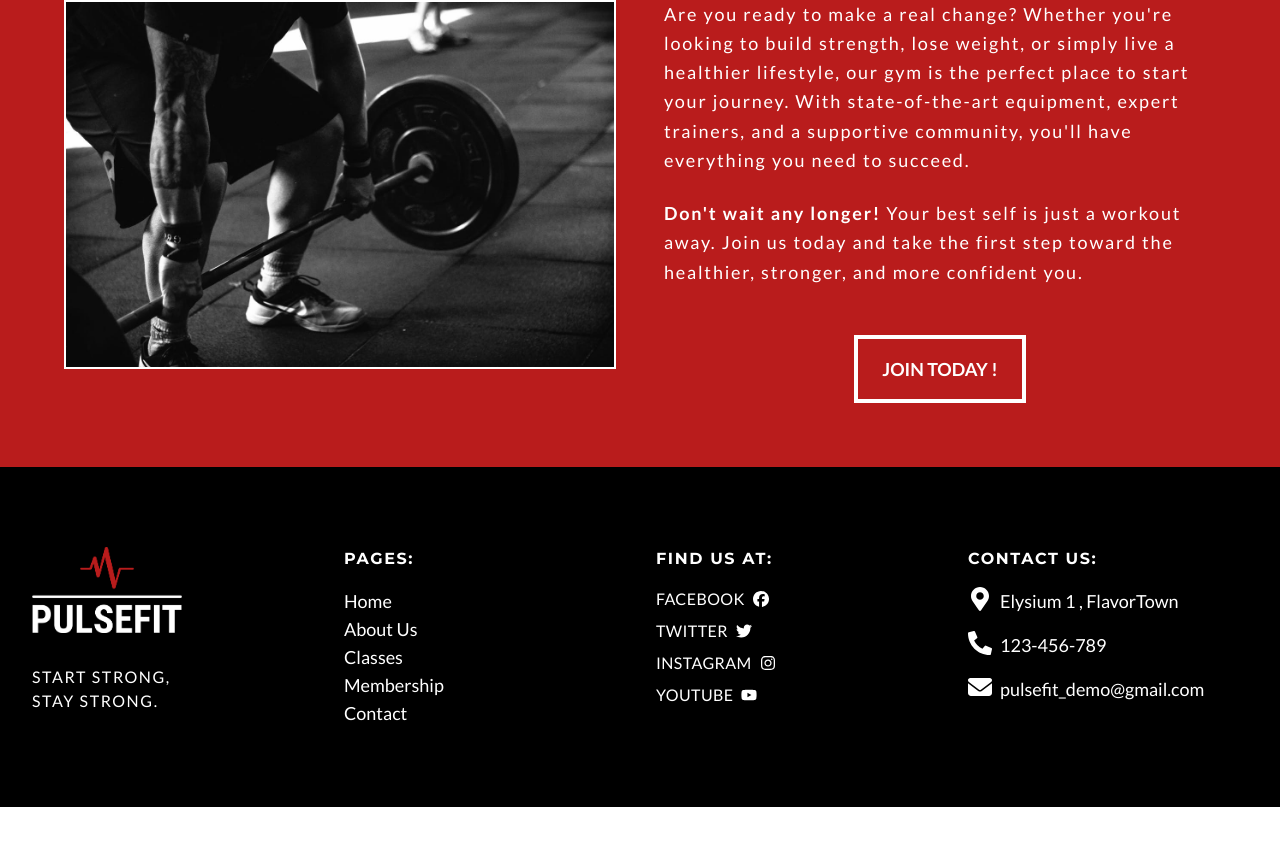
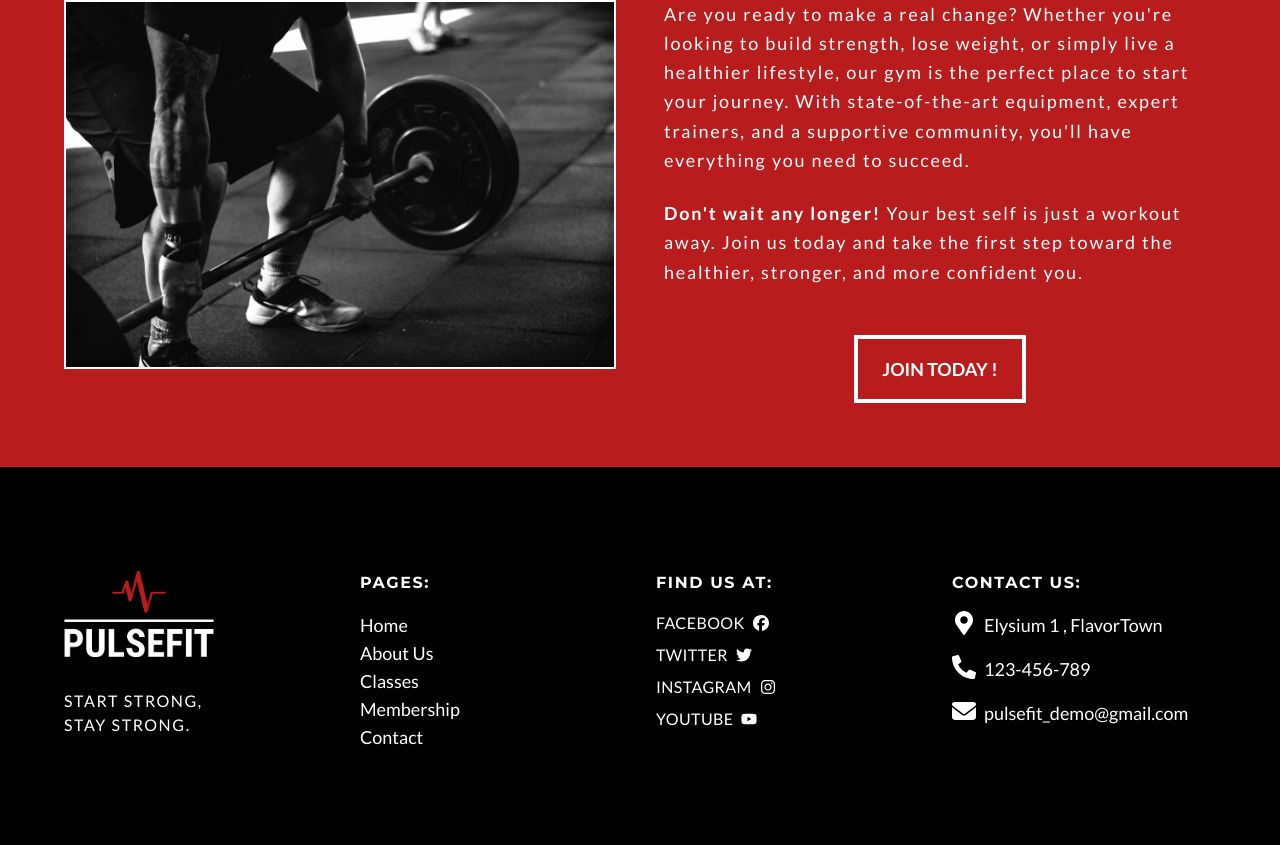
Before and after one commit to Quincy-Fer/pulse-fit, a Next.js app: page / in a window 1280 px wide. Shown: the part 5753-6598 px from the top of the page. Before the commit the page ends 6560 px from the top, so only its background shows below. Built offline with nearby package versions, Linux system fonts and the light colour scheme.

Commit message:
Add hover effect to mail link, fix padding

```diff
--- a/components/Footer.tsx
+++ b/components/Footer.tsx
@@ -1,12 +1,18 @@
 import Image from "next/image";
 import Link from "next/link";
 import { FaMapMarkerAlt, FaPhoneAlt } from "react-icons/fa";
-import { FaEnvelope, FaFacebook, FaInstagram, FaTwitter, FaYoutube } from "react-icons/fa6";
+import {
+  FaEnvelope,
+  FaFacebook,
+  FaInstagram,
+  FaTwitter,
+  FaYoutube,
+} from "react-icons/fa6";
 
 const Footer = () => {
   return (
-    <footer className="bg-black pt-12 pb-12 mx-auto">
-      <div className="p-8">
+    <footer className="bg-black pt-10 pb-16 mx-auto">
+      <div className="p-16">
         <div className="text-white grid grid-cols-1 lg:grid-cols-4 gap-8">
           {/* logo */}
           <div className="flex flex-col">
@@ -91,7 +97,7 @@ const Footer = () => {
           <div className="flex flex-col">
             <h4 className="tracking-widest mb-4">Contact Us:</h4>
             <div className="flex gap-2 mb-4 ">
-              <FaMapMarkerAlt className="text-2xl"/>
+              <FaMapMarkerAlt className="text-2xl" />
               <p className="text-lg">Elysium 1 , FlavorTown</p>
             </div>
             <div className="flex gap-2 mb-4 ">
@@ -100,7 +106,12 @@ const Footer = () => {
             </div>
             <div className="flex gap-2 ">
               <FaEnvelope className="text-2xl" />
-              <a href="mailto:pulsefit_demo@gmail.com" className="text-lg">pulsefit_demo@gmail.com</a>
+              <a
+                href="mailto:pulsefit_demo@gmail.com"
+                className="text-lg hover:text-accent transition-all"
+              >
+                pulsefit_demo@gmail.com
+              </a>
             </div>
           </div>
         </div>
```
